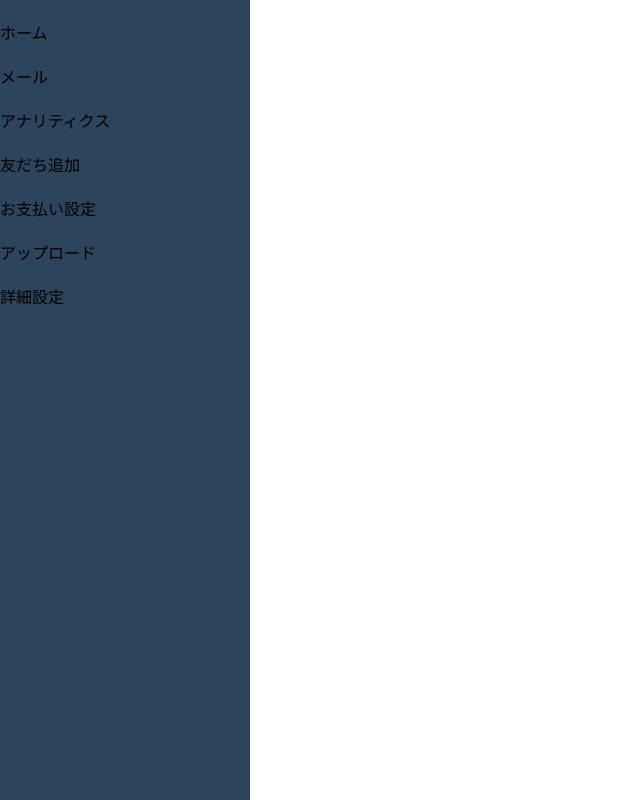
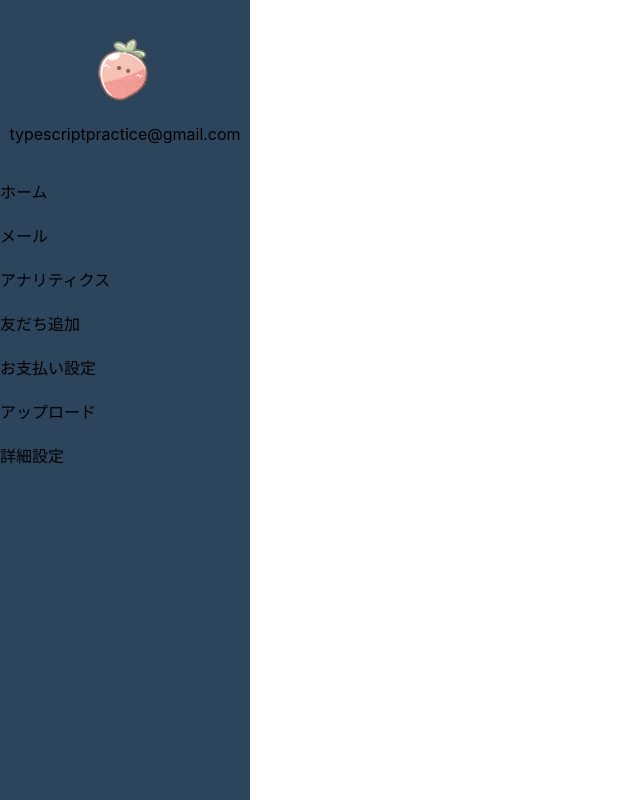
Before and after one commit to poponman/sidebar, a React (Create React App) app: page / in a window 1280 px wide. Shown: the whole page, without its empty margins (0-640 px from the left). Built offline with nearby package versions, Linux system fonts and the light colour scheme; some icons are missing.

Commit message:
アイコンとメールアドレスを表示

```diff
--- a/src/components/Sidebar.jsx
+++ b/src/components/Sidebar.jsx
@@ -1,14 +1,17 @@
 import React from 'react'
 import { SidebarData } from './SidebarData'
+import SidebarIcon from './SidebarIcon'
 
 function Sidebar(){
   return (
     <div className = "Sidebar">
+      <SidebarIcon />
       <ul className="SidebarList">
         {SidebarData.map((value, key) => {
           return(
             <li
               key = {key}
+              id = {window.location.pathname === value.link ? "active" : ""}
               classNamw="row"
               onClick={()=>{
                 window.location.pathname =value.link;
--- /dev/null
+++ b/src/components/SidebarIcon.jsx
@@ -0,0 +1,12 @@
+import React from 'react'
+import Icon from"../images/icon.png";
+function SidebarIcon(){
+    return(
+        <div className="SidebarIcon">
+            <img src={Icon} alt="User icon"/>
+            <p>typescriptpractice@gmail.com</p>
+        </div>
+    );
+}
+
+export default SidebarIcon;
```
Also changed, not shown: src/images/icon.png (added).
